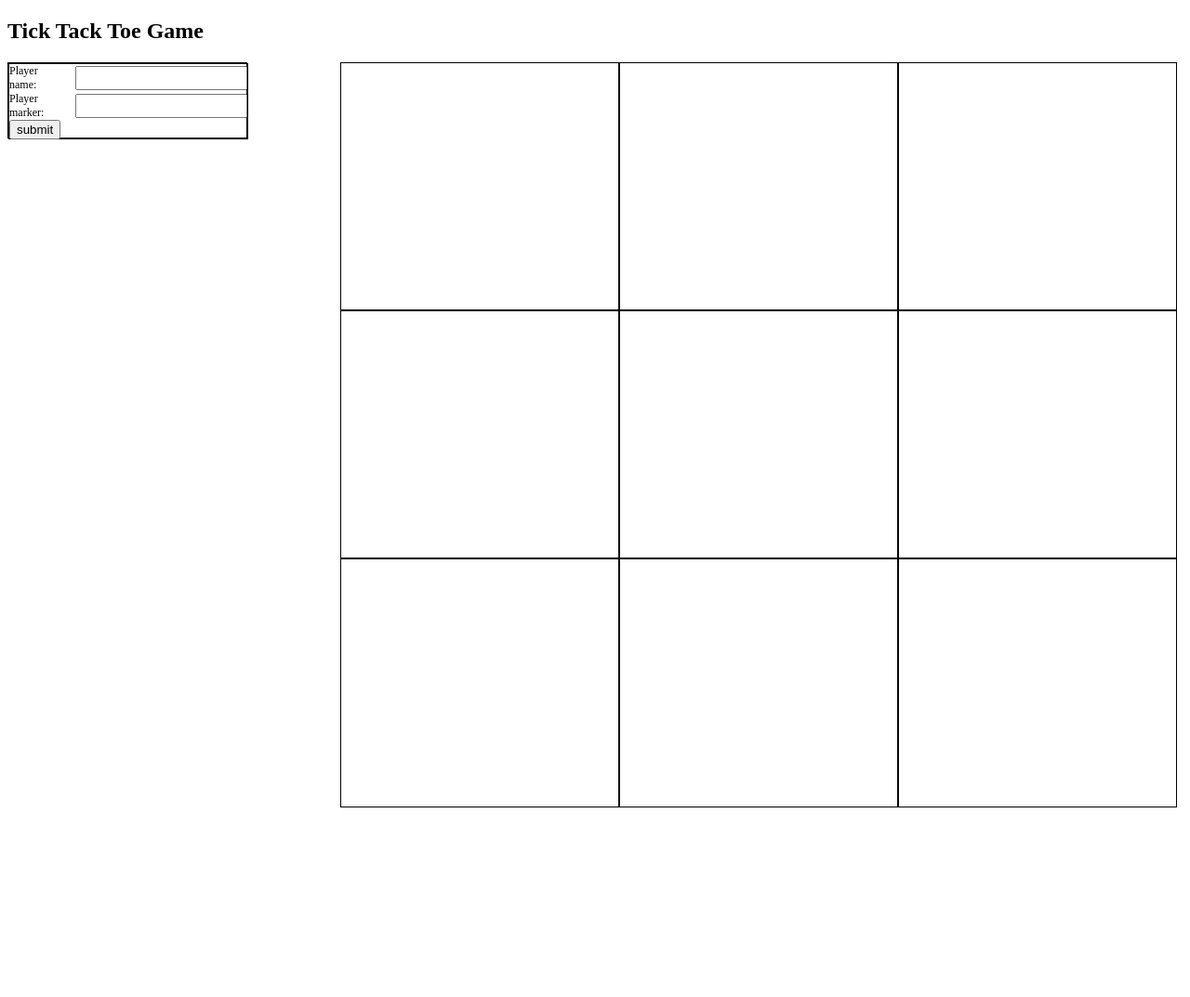
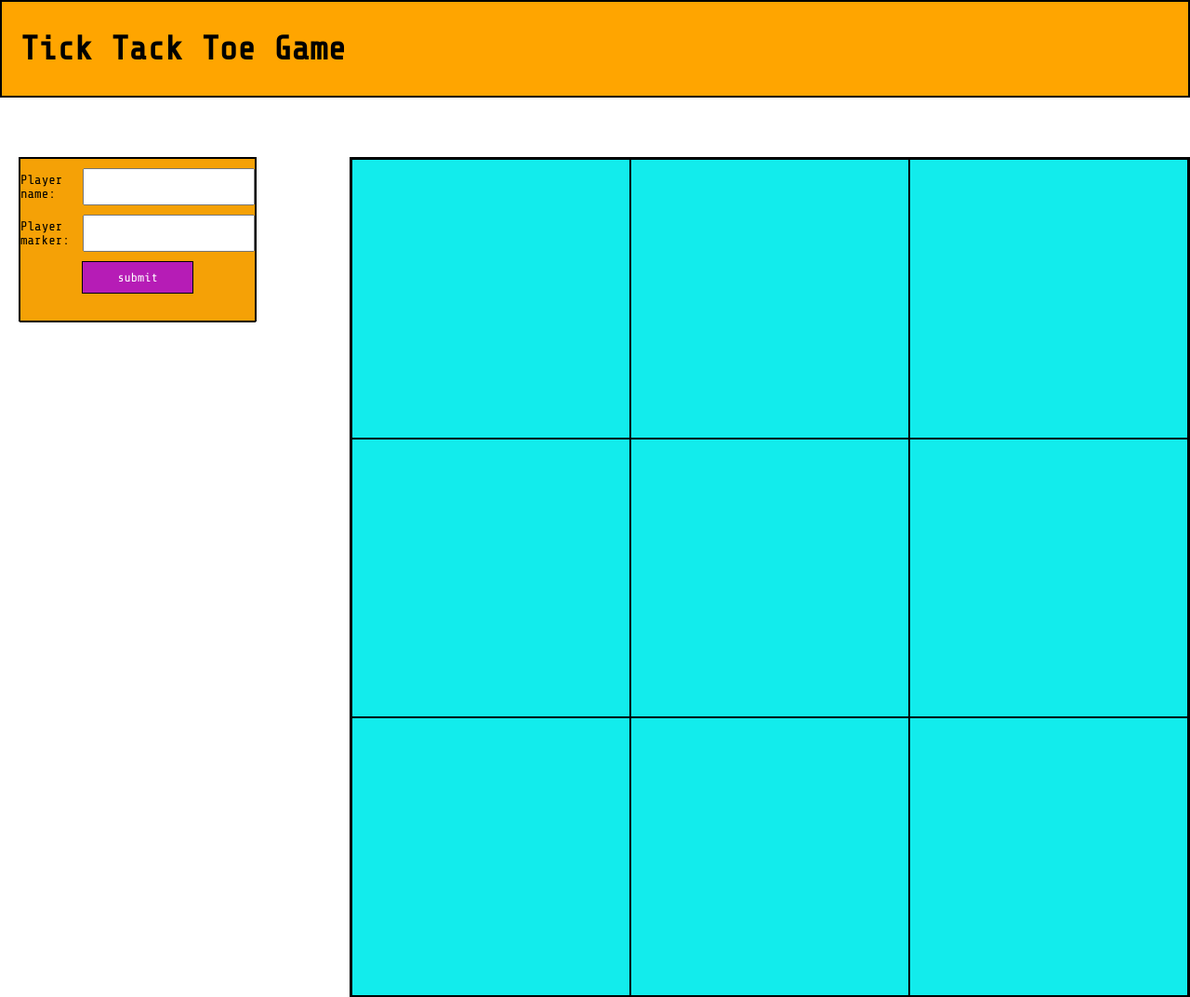
Before and after one commit to amalyakubov/TheOdinProject-TickTackToe, a plain HTML site: page index.html in a window 1280 px wide. Shown: the whole page at 93% size. Before the commit the page ends 869 px from the top, so only its background shows below. Drawn offline with nearby package versions, Linux system fonts and the light colour scheme.

Commit message:
Improve styling

```diff
--- a/index.html
+++ b/index.html
@@ -7,7 +7,12 @@
     <link rel="stylesheet" href="./style.css">
 </head>
 <body>
-    <h2>Tick Tack Toe Game</h2>
+    <div id="header">
+        <h2>Tick Tack Toe Game</h2>
+    </div>
+    <div id="show-message">
+        <p id="message-space"></p>
+    </div>
     <div id="container">
         <div id="player-space">
             <div id="choose-player">
--- a/js.js
+++ b/js.js
@@ -46,8 +46,8 @@ let gameBoard = {
         }
     },
     left: 9,
+    rows: [[0, 1, 2], [3, 4, 5], [6, 7, 8]],
     emptyCheck: function(tilenumber) {
-        // index = (row - 1) * 3 + (number - 1);
         if (this.gameboard[tilenumber] === '') {
             return true;
         } else {
@@ -58,18 +58,29 @@ let gameBoard = {
         this.rowVictoryCheck();
         if (this.rowVictoryCheck()) {
             if (this.playerWon) {
-                console.log(`Player won!`);
+                this.messageElement.textContent = 'Congratulations! You have won!';
+                this.messageElement.style.color = 'green';
             } else {
-                console.log('Player lost!');
+                this.messageElement.textContent = 'You have lost!';
+                this.messageElement.style.color = 'red';
             }
-        } else if(this.left === 9) {
-            console.log(`Tie`);
+        } else if(this.left === 0) {
+            this.messageElement.textContent = 'It\'s a tie';
+            this.messageElement.style.color = 'black';
         }
     },
     playerWon: null,
-    victoryRow: [],
+    messageElement: document.getElementById('message-space'),
+    rowCheck: function() {
+        if (this.gameboard[0] === player.playerMarker && this.gameboard[1] === player.playerMarker && this.gameboard[2] === player.playerMarker || this.gameboard[3] === player.playerMarker && this.gameboard[4] === player.playerMarker && this.gameboard[5] === player.playerMarker ||
+        this.gameboard[6] === player.playerMarker && this.gameboard[7] === player.playerMarker && this.gameboard[8] === player.playerMarker) {
+            return true;
+        } else {
+            return false;
+        }
+    },
     rowVictoryCheck: function() {
-        if (this.gameboard[this.lastIndex] === this.gameboard[this.lastIndex - 1] && this.gameboard[this.lastIndex] === this.gameboard[this.lastIndex -2] && this.gameboard[this.lastIndex] !== '') {
+        if (this.rowCheck() === true) {
             if (this.gameboard[this.lastIndex] === player.playerMarker) {
                 this.playerWon = true;
             } else {
@@ -79,6 +90,5 @@ let gameBoard = {
         } else {
             return false;
         }
-    },
-
+    }
 }
--- a/style.css
+++ b/style.css
@@ -1,6 +1,19 @@
+@import url('https://fonts.googleapis.com/css2?family=Share+Tech+Mono&display=swap');
+
 html, body {
     height: 100%;
     width: 100%;
+    margin: 0;
+}
+
+body {
+    display: flex;
+    flex-direction: column;
+    gap: 20px;
+}
+
+:root {
+    font-family: 'Share Tech Mono', monospace;
 }
 
 #container {
@@ -9,11 +22,18 @@ html, body {
     gap: 100px;
 }
 
+#show-message{
+    text-align: center;
+    font-size: 24px;
+}
+
 #player-space {
     display: flex;
-    height: 10%;
-    width: 20%;
+    height: 175px;
+    width: 400px;
     border: 1px solid black;
+    background-color: rgb(245, 161, 6);
+    margin-left: 20px;
 }
 
 #choose-player {
@@ -22,28 +42,45 @@ html, body {
     border: 1px solid black;
 }
 
+#header{
+    border: 2.5px solid black;
+    background-color: orange
+}
+
+h2 {
+    margin-left: 20px;
+    color: black;
+    font-size: 36px;
+}
+
+
 #player-1-name, #player-playerMarker {
     display: flex;
     align-items: center;
-    height: 30%;
+    text-align: left;
     width: 100%;
+    margin-bottom: 10px;
+    margin-top: 10px;
 }
 
 #player-1-name input, #player-playerMarker input {
-    height: 20px;
-    margin-left: 10px;
+    display: flex;
+    box-sizing: border-box;
+    height: 40px;
 }
 
 label {
-    font-size: 12px;
-    width: 140px;
+    font-size: 14px;
+    width: 100%;
 }
 
 #game-area {
     display: flex;
     flex-direction: column;
-    height: 100%;
+    height: 900px;
     width: 900px;
+    border: 2px solid black;
+    background-color: rgb(18, 236, 236);
 }
 
 #row-1, #row-2, #row-3 {
@@ -58,3 +95,17 @@ label {
     width: 300px;
     border: 1px solid black;
 }
+
+#submit-container {
+    display: flex;
+    justify-content: center;
+}
+
+input[type="submit"] {
+    font-family: 'Share Tech Mono', monospace;
+    background-color: rgb(182, 28, 182);
+    color: white;
+    border: 1px solid rgb(0, 0, 0);
+    height: 35px;
+    width: 120px;
+}
```
